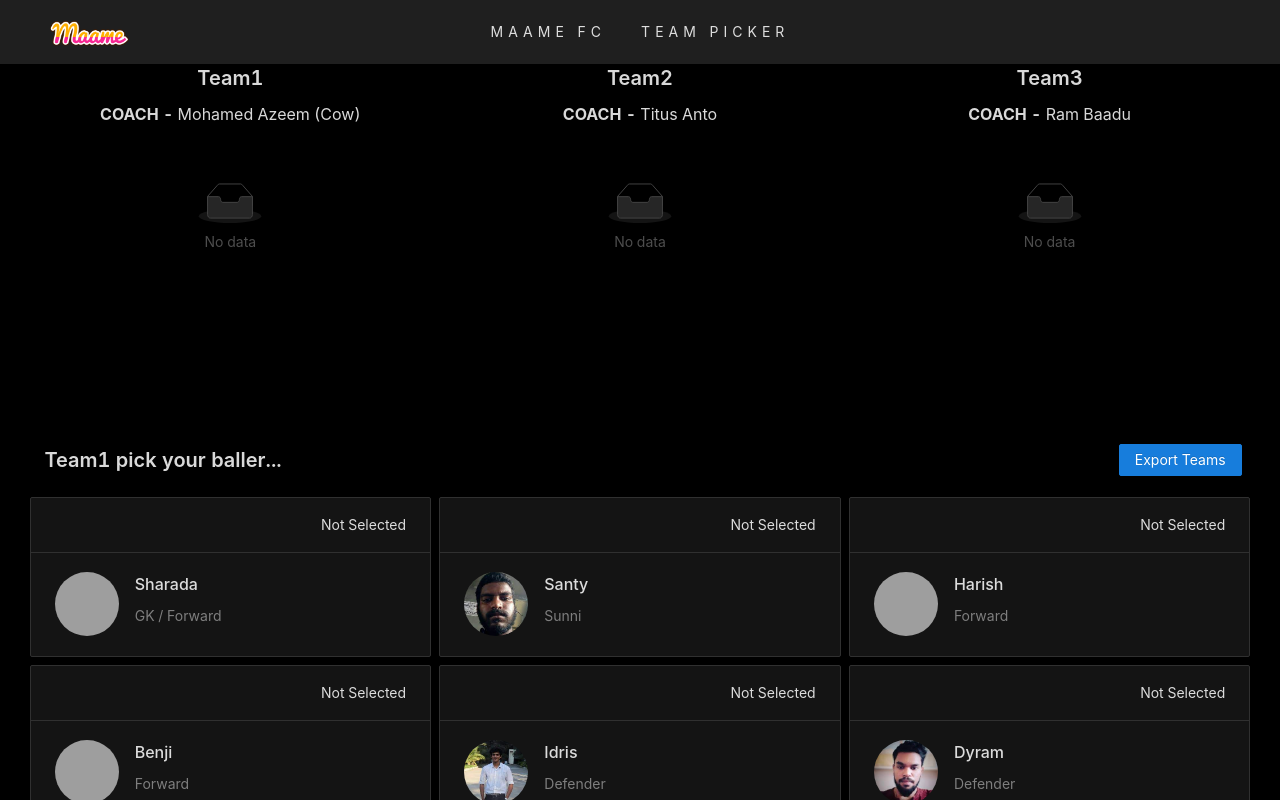
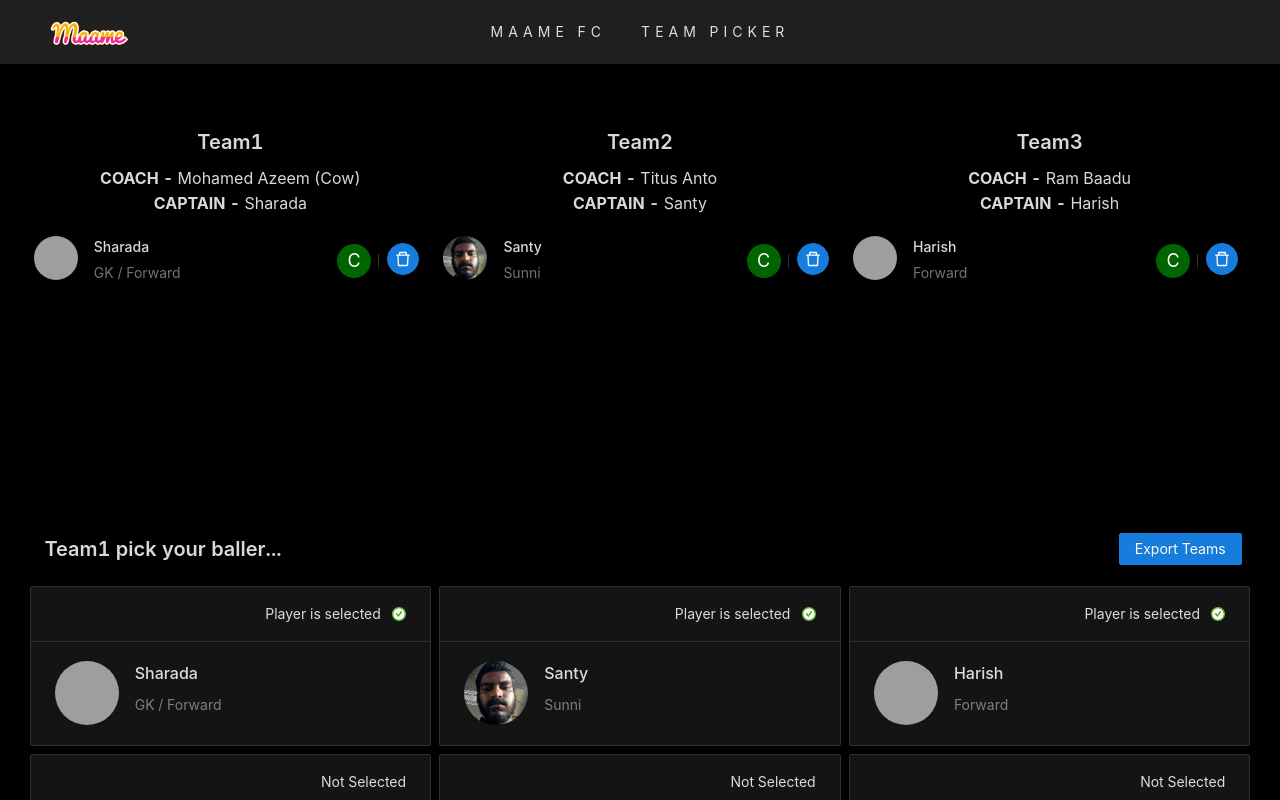
Before and after one commit to dyram/maame-fc-team-picker, a React (Create React App) app: page / in a window 1280 px wide. Shown: the top 800 px of the page. Built offline with nearby package versions, Linux system fonts and the light colour scheme; grey boxes are pictures that could not be loaded.

Commit message:
Captains features added

```diff
--- a/src/components/TeamPicker.js
+++ b/src/components/TeamPicker.js
@@ -38,6 +38,12 @@ export function TeamPicker(props) {
   //modal state -- for export
   const [exportVisible, setExportVisible] = useState(false);
   const [exportText, setExportText] = useState({});
+
+  const selectCaptain = (player, team) => {
+    //Updating the store
+    pickedPlayers[data.teams[team].name].players.push(player);
+    selectedPlayers[player.name] = player;
+  };
 
   const selectPlayer = (player, team) => {
     if (!findIfPlayerSelected(player)) {
@@ -119,10 +125,20 @@ export function TeamPicker(props) {
     }
   };
 
+  const findPlayer = (playerName) => {
+    let playerReturned = data.players.filter(
+      (player) => player.name === playerName
+    );
+    return playerReturned[0];
+  };
+
   useEffect(() => {
-    data.teams.map((team) => {
+    data.teams.map((team, index) => {
       pickedPlayers[team.name] = { teamName: team.name, players: [] };
       exportText[team.name] = { teamName: team.name, text: "" };
+      if (team.captain) {
+        selectCaptain(findPlayer(team.captain), index);
+      }
     });
 
     if (data.sequence.length > 0) {
--- a/src/components/teamComponents/Team.js
+++ b/src/components/teamComponents/Team.js
@@ -52,7 +52,15 @@ export function Team(props) {
           renderItem={(player) => (
             <List.Item
               key={player.name}
-              actions={[
+              actions={
+                players[0].name === player.name
+                  ? [
+                      <Avatar
+                        size={34}
+                        style={{ backgroundColor: "darkgreen" }}
+                      >
+                        C
+                      </Avatar>,
                       <Tooltip title="Unpick Player">
                         <Button
                           type="primary"
@@ -62,7 +70,19 @@ export function Team(props) {
                           onClick={(e) => unpick(player, currentTeam)}
                         />
                       </Tooltip>,
-              ]}
+                    ]
+                  : [
+                      <Tooltip title="Unpick Player">
+                        <Button
+                          type="primary"
+                          shape="circle"
+                          icon={<DeleteOutlined />}
+                          size={width < 576 ? "small" : "middle"}
+                          onClick={(e) => unpick(player, currentTeam)}
+                        />
+                      </Tooltip>,
+                    ]
+              }
             >
               <List.Item.Meta
                 key={player.name}
--- a/src/data/metadata.json
+++ b/src/data/metadata.json
@@ -3,15 +3,18 @@
   "teams": [
     {
       "name": "Team1",
-      "manager": "Mohamed Azeem (Cow)"
+      "manager": "Mohamed Azeem (Cow)",
+      "captain": "Sharada"
     },
     {
       "name": "Team2",
-      "manager": "Titus Anto"
+      "manager": "Titus Anto",
+      "captain": "Santy"
     },
     {
       "name": "Team3",
-      "manager": "Ram Baadu"
+      "manager": "Ram Baadu",
+      "captain": "Harish"
     }
   ],
   "players": [
--- a/src/pages/Layout.js
+++ b/src/pages/Layout.js
@@ -12,7 +12,7 @@ export function PageLayout(props) {
 
   return (
     <Layout>
-      <Header style={{ position: "fixed", zIndex: 1, width: "100%" }}>
+      <Header>
         <BackTop />
         <HeaderComp data={data} />
       </Header>
```
Lines whose indentation alone changed are shown as unchanged.
